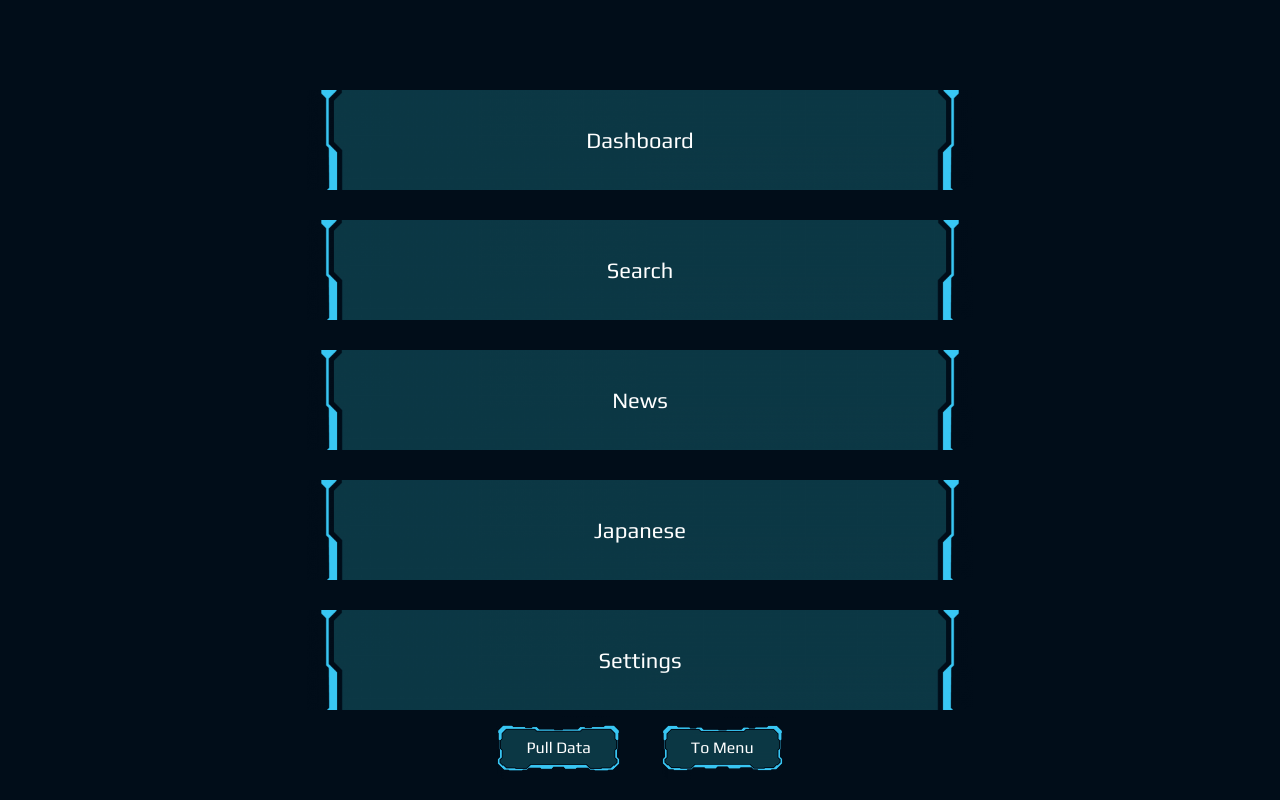
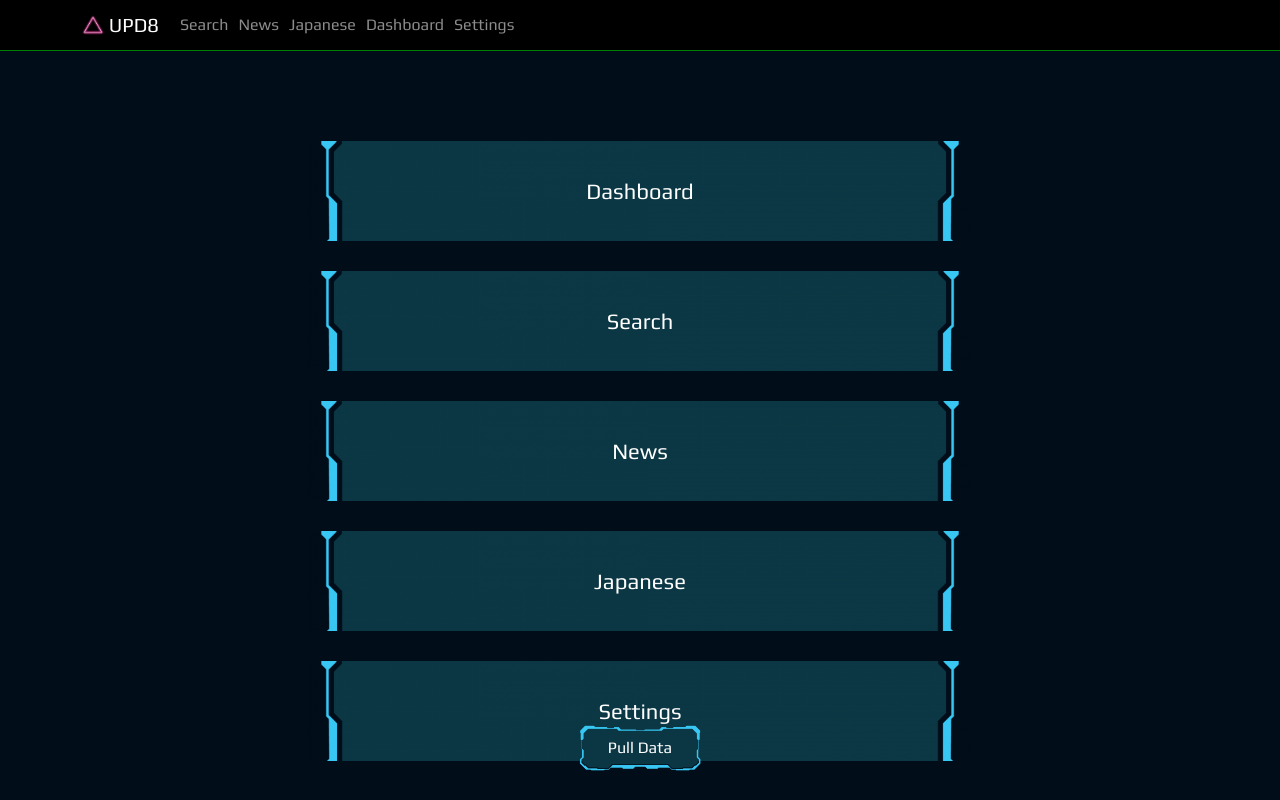
Before and after one commit to sebcyde/UPD8, a React (Create React App) app: page /menu in a window 1280 px wide. Built offline with nearby package versions, Linux system fonts and the light colour scheme.

Commit message:
created navbar

```diff
--- a/package.json
+++ b/package.json
@@ -10,10 +10,12 @@
 		"@types/jest": "^27.5.2",
 		"@types/node": "^17.0.45",
 		"@types/react": "^18.0.25",
+		"@types/react-bootstrap": "^0.32.31",
 		"@types/react-dom": "^18.0.8",
 		"bootstrap": "^5.2.2",
 		"debounce": "^1.2.1",
 		"react": "^18.2.0",
+		"react-bootstrap": "^2.6.0",
 		"react-dom": "^18.2.0",
 		"react-redux": "^8.0.4",
 		"react-scripts": "^5.0.1",
--- a/src/API/NewsCatcher.ts
+++ /dev/null
@@ -1,12 +0,0 @@
-import axios from 'axios';
-import { NewsKey2 } from './Keys';
-
-const API: string = `/v2/search?q=Apple&'&countries=US,CA&topic=tech,finance,business,economics,politics,news&ranked_only=true&sort_by=date&page_size=[1:100]&page_size=1&apiKey=${NewsKey2}`;
-
-export const RetrieveNews = async () => {
-	const APICall = await axios.get(API);
-	const NewsArticles = APICall.data;
-	console.log('APICall:', APICall);
-	console.log('NewsArticles:', NewsArticles);
-	return NewsArticles;
-};
--- /dev/null
+++ b/src/API/NewsCatcher.tsx
@@ -0,0 +1,77 @@
+import axios from 'axios';
+import styled from 'styled-components';
+import { NewsKey2 } from './Keys';
+
+const options = {
+	method: 'GET',
+	url: 'https://api.newscatcherapi.com/v2/search',
+	params: { q: 'Tesla', lang: 'en', sort_by: 'relevancy', page: '1' },
+	headers: {
+		'x-api-key': NewsKey2,
+	},
+};
+
+const DateFormatter = (ArticleDate: Date) => {
+	const Today = new Date();
+	const NewDate = ArticleDate.toISOString();
+
+	if (NewDate == Today.toString()) {
+		console.log('same date', NewDate);
+		return;
+	}
+
+	return NewDate;
+};
+
+const ArticleContainer = styled.div`
+	max-width: 100%;
+	height: 200px;
+	border: 1px solid green;
+	margin: 5px;
+	padding: 10px;
+	img {
+		width: 20%;
+		height: auto;
+	}
+	div {
+		display: flex;
+		flex-direction: column;
+		span {
+			display: flex;
+			h2 {
+				font-size: 20px;
+			}
+		}
+	}
+`;
+
+export const RetrieveNews = async (ViewArticle: any) => {
+	const APICall = await axios.request(options);
+	const NewsArticles = await APICall.data;
+	console.log('NewsArticles:', NewsArticles);
+
+	const Articles = await Promise.all(
+		NewsArticles.articles.map((Article: any, index: number) => {
+			return (
+				<ArticleContainer onClick={() => ViewArticle(Article.link)} key={index}>
+					<img
+						src={Article.media}
+						alt={Article.title}
+						className="ArticleImage"
+					/>
+					<div className="SpanContainer">
+						<span className="ArticleHeaders">
+							<h2>{Article.title}</h2>
+							<p>{Article.published_date}</p>
+						</span>
+						<span className="ArticleInfo">
+							<p>{Article.excerpt}</p>
+							<p>{Article.title}</p>
+						</span>
+					</div>
+				</ArticleContainer>
+			);
+		})
+	);
+	return Articles;
+};
--- a/src/App.tsx
+++ b/src/App.tsx
@@ -21,6 +21,7 @@ import Search from './Pages/Search';
 import Menu from './Pages/Menu';
 import News from './Pages/News';
 import Japanese from './Pages/Japanese';
+import NavBar from './Components/Nav/Navbar';
 // import Translate from './Pages/Translate';
 
 function App() {
@@ -93,6 +94,7 @@ function App() {
 				<LoadingPage />
 			) : (
 				<>
+					<NavBar />
 					<div
 						style={{
 							marginTop: '20px',
@@ -109,13 +111,6 @@ function App() {
 							}}
 						>
 							Pull Data
-						</PullButton>
-						<PullButton
-							onClick={() => {
-								navigate('menu');
-							}}
-						>
-							To Menu
 						</PullButton>
 					</div>
 
--- /dev/null
+++ b/src/Components/Dashboard/Scroller.tsx
@@ -0,0 +1,22 @@
+import React from 'react';
+
+type Props = { Updates: number };
+
+function Scroller({ Updates }: Props) {
+	return (
+		<h1
+			id="scroll-text"
+			style={{
+				fontSize: '22px',
+				height: 'fit-content',
+				whiteSpace: 'nowrap',
+				width: '180vw',
+			}}
+		>
+			Welcome Back Sebastian. You have {Updates} new updates.
+			{Updates > 0 ? ' See below for details.' : ''}
+		</h1>
+	);
+}
+
+export default Scroller;
--- /dev/null
+++ b/src/Components/Dashboard/UpdatesSection.tsx
@@ -0,0 +1,37 @@
+import React, { useCallback, useEffect, useState } from 'react';
+import { Navigate } from 'react-router-dom';
+import styled from 'styled-components';
+import { RetrieveNews } from '../../API/NewsCatcher';
+
+type Props = {};
+const UpdatesContainer = styled.div``;
+
+function UpdatesSection({}: Props) {
+	const [Timer, setTimer] = useState<number>(0);
+	const [PageView, setPageView] = useState<any[]>();
+
+	const Startup = async () => {
+		const Articles = await RetrieveNews(ViewArticle);
+		setPageView(Articles);
+	};
+
+	const ViewArticle = (ArticleLink: string) => {
+		console.log(ArticleLink);
+	};
+
+	const PullNews = () => Startup();
+
+	// useEffect(() => {
+	// 	Startup();
+	// }, []);
+
+	return (
+		<UpdatesContainer>
+			Updates Container
+			<button onClick={PullNews}>Pull Articles</button>
+			{PageView ? PageView.map((Article: any) => Article) : null}
+		</UpdatesContainer>
+	);
+}
+
+export default UpdatesSection;
--- /dev/null
+++ b/src/Components/Nav/Navbar.tsx
@@ -0,0 +1,79 @@
+import React from 'react';
+import { NavDropdown } from 'react-bootstrap';
+import Container from 'react-bootstrap/Container';
+import Nav from 'react-bootstrap/Nav';
+import Navbar from 'react-bootstrap/Navbar';
+import Logo from '../../Assets/Logos/UpdateLogo.png';
+import { Link } from 'react-router-dom';
+
+const NavStyle = {
+	backgroundColor: 'black',
+	color: 'white',
+	borderBottom: '1px solid green',
+	display: 'flex',
+};
+
+const NavLogoStyle = {
+	height: 'fit-content',
+	display: 'flex',
+	alignItems: 'center',
+};
+
+const NavItemStyle = {
+	color: ' rgba(255,255,255,.55)',
+	textDecoration: 'none',
+	padding: '5px',
+};
+
+function NavBar() {
+	return (
+		<Navbar variant="dark" expand="lg" collapseOnSelect={true} style={NavStyle}>
+			<Container>
+				<Navbar.Brand href="#home">
+					<span style={NavLogoStyle}>
+						<img src={Logo} style={{ height: '20px' }} />
+						<h2
+							style={{
+								height: 'fit-content',
+								margin: '0px',
+								marginLeft: '5px',
+								fontSize: '20px',
+							}}
+						>
+							UPD8
+						</h2>
+					</span>
+				</Navbar.Brand>
+				<Navbar.Toggle
+					aria-controls="responsive-navbar-nav"
+					style={{ border: 'none' }}
+				/>
+				<Navbar.Collapse id="responsive-navbar-nav">
+					<Nav className="me-auto">
+						{/* <Nav.Link eventKey="1" as={Link} to="menu" style={NavItemStyle}>
+							Menu
+						</Nav.Link> */}
+						<Nav.Link eventKey="1" as={Link} to="search" style={NavItemStyle}>
+							Search
+						</Nav.Link>
+
+						<Nav.Link eventKey="1" as={Link} to="news" style={NavItemStyle}>
+							News
+						</Nav.Link>
+						<Nav.Link eventKey="1" as={Link} to="japanese" style={NavItemStyle}>
+							Japanese
+						</Nav.Link>
+						<Nav.Link eventKey="1" as={Link} to="/" style={NavItemStyle}>
+							Dashboard
+						</Nav.Link>
+						<Nav.Link eventKey="1" as={Link} to="settings" style={NavItemStyle}>
+							Settings
+						</Nav.Link>
+					</Nav>
+				</Navbar.Collapse>
+			</Container>
+		</Navbar>
+	);
+}
+
+export default NavBar;
--- a/src/Pages/Components/Dashboard/UpdatesSection.tsx
+++ /dev/null
@@ -1,32 +0,0 @@
-import React, { useCallback, useEffect, useState } from 'react';
-import styled from 'styled-components';
-import { RetrieveNews } from '../../../API/NewsCatcher';
-
-type Props = {};
-const UpdatesContainer = styled.div``;
-
-function UpdatesSection({}: Props) {
-	const [Timer, setTimer] = useState<number>(0);
-	const PopulateNews = useCallback(async () => await RetrieveNews(), [Timer]);
-
-	setTimeout(() => {
-		setTimer(Timer);
-	}, 10000);
-
-	useEffect(() => {
-		PopulateNews();
-	}, []);
-
-	return (
-		<UpdatesContainer>
-			Updates Container
-			{PopulateNews.map((Article) => {
-				<div>
-					<h1>Article.</h1>
-				</div>;
-			})}
-		</UpdatesContainer>
-	);
-}
-
-export default UpdatesSection;
--- a/src/Pages/Dashboard.tsx
+++ b/src/Pages/Dashboard.tsx
@@ -1,21 +1,15 @@
 import React, { useState } from 'react';
 import { DashboardHeaderContainer } from '../Styles/AllComponents';
-import UpdatesSection from './Components/Dashboard/UpdatesSection';
+import Scroller from '../Components/Dashboard/Scroller';
+import UpdatesSection from '../Components/Dashboard/UpdatesSection';
 
 function Dashboard() {
 	const [UpdateCounter, setUpdateCounter] = useState<number>(5);
-	const HeaderBannerContent = async () => {
-		let Content = '';
-		return Content;
-	};
 
 	return (
 		<>
 			<DashboardHeaderContainer style={{ overflow: 'hidden', width: '100vw' }}>
-				<h1 id="scroll-text" style={{ whiteSpace: 'nowrap', width: '180vw' }}>
-					Welcome Back Sebastian. You have {UpdateCounter} new updates.
-					{UpdateCounter > 0 ? ' See below for details.' : ''}
-				</h1>
+				<Scroller Updates={UpdateCounter} />
 			</DashboardHeaderContainer>
 			<UpdatesSection />
 		</>
--- a/src/Styles/AllComponents.ts
+++ b/src/Styles/AllComponents.ts
@@ -6,12 +6,15 @@ import PullButtonBG from '../Assets/Sci-Fi/Blue/Hud7.png';
 
 export const DashboardHeaderContainer = styled.div`
 	background-color: black;
-	height: 10%;
+
 	width: 100%;
 	display: flex;
 	flex-direction: column;
 	align-items: center;
 	justify-content: center;
+	height: fit-contnet;
+	padding: 10px;
+	border-bottom: 1px solid green;
 `;
 
 export const LoadingContainer = styled.div`
--- a/src/index.tsx
+++ b/src/index.tsx
@@ -5,6 +5,7 @@ import { store } from './Redux/store';
 import App from './App';
 import './index.css';
 import { BrowserRouter as Router } from 'react-router-dom';
+import 'bootstrap/dist/css/bootstrap.min.css';
 
 const container = document.getElementById('root')!;
 const root = createRoot(container);
```
Also changed, not shown: src/Assets/Logos/UpdateLogo.png (added), 1 other file (tests, documents, lock files or other folders).
